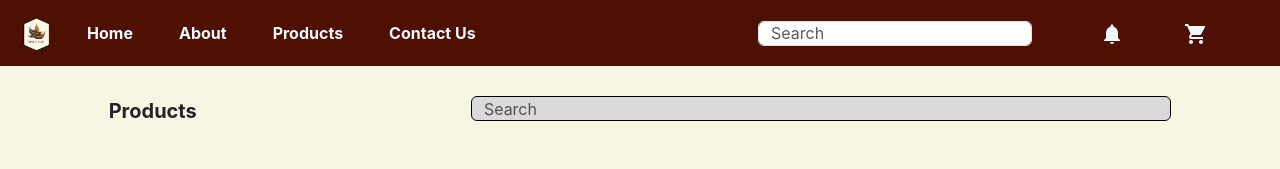
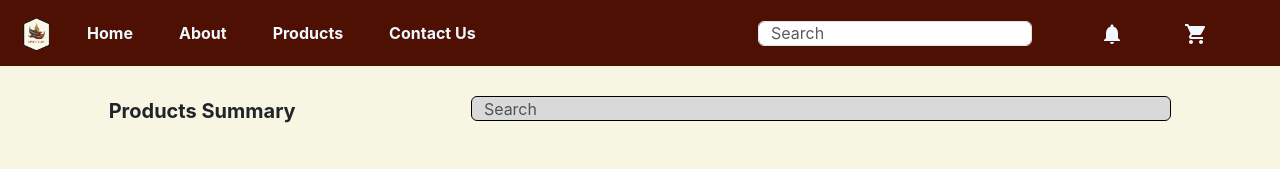
Before and after one commit to TharushaRuwantha/SpiceLab, a React (Create React App) app in the folder frontend/spice_lab/: page /productssummary in a window 1280 px wide. Shown: the top 169 px of the page. Built offline with nearby package versions, Linux system fonts and the light colour scheme.

Commit message:
update products summary page topic

```diff
--- a/frontend/spice_lab/src/Components/productssummarypageComponent/productssummarypageuppart.js
+++ b/frontend/spice_lab/src/Components/productssummarypageComponent/productssummarypageuppart.js
@@ -11,7 +11,7 @@ function ProductsSummaryPageUpPart(){
 
                     <div className="row">
 
-                        <div className="col-sm-4 productssummarypagetopic">Products</div>
+                        <div className="col-sm-4 productssummarypagetopic">Products Summary</div>
 
                         <div className="col-sm-8 productssummarypagetopic">
                             <input
```
